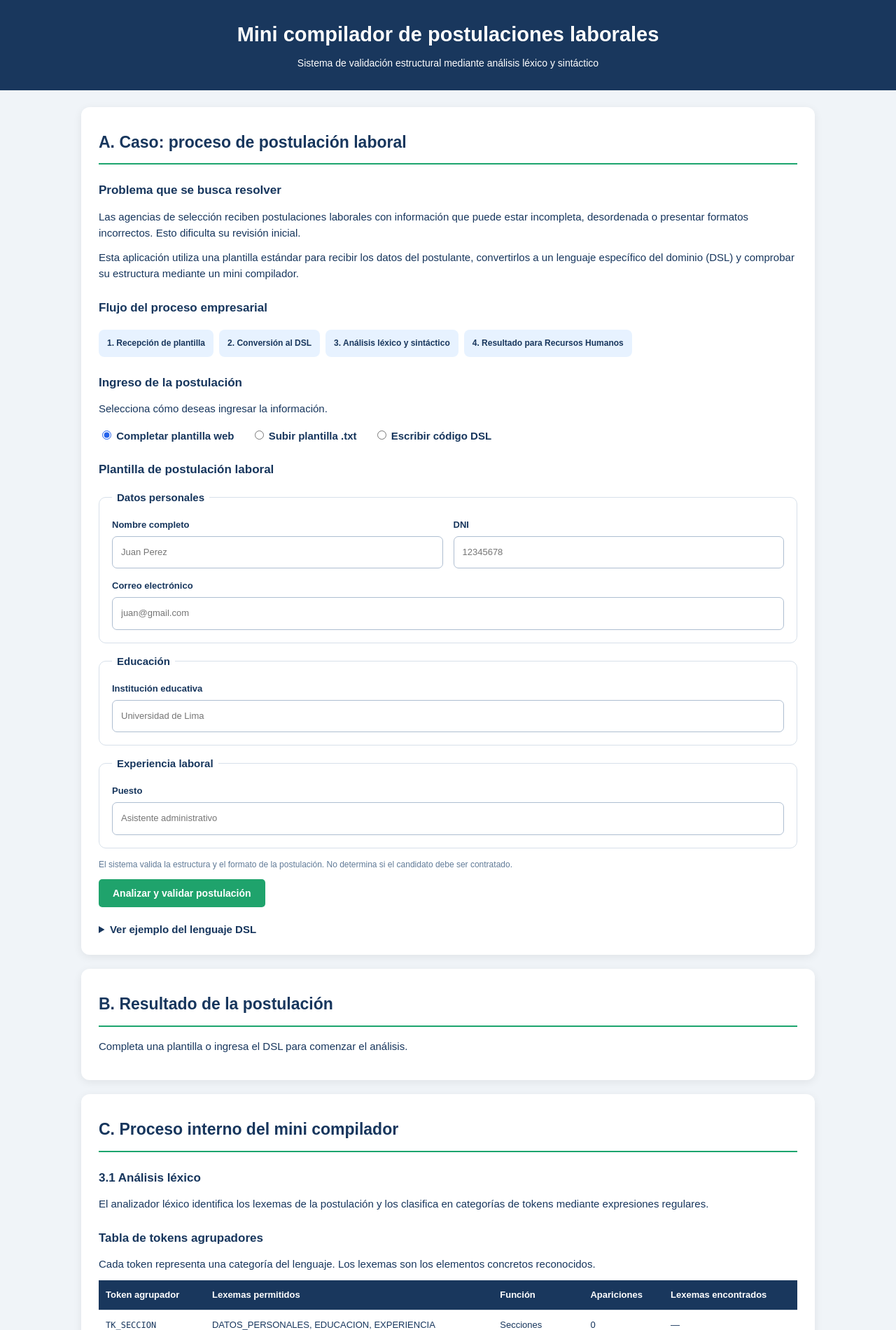
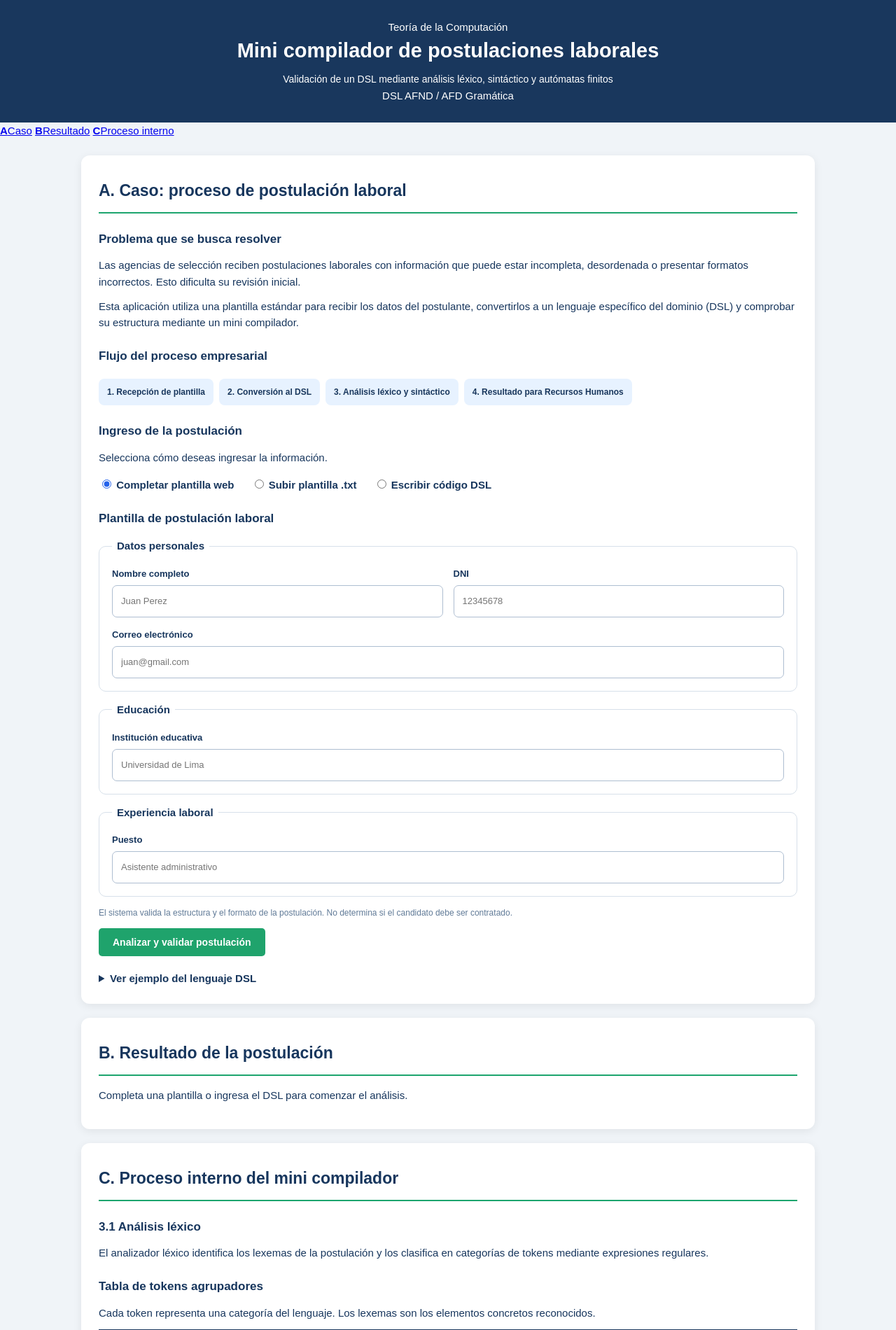
Before and after one commit to yhonathanchi/Analizador-de-Postulaciones, a Flask app: page / in a window 1280 px wide. Shown: the top 1900 px of the page at 70% size. Run offline with Flask 3, Linux system fonts and the light colour scheme.

Commit message:
Moderniza la estructura visual de la interfaz

```diff
--- a/templates/index.html
+++ b/templates/index.html
@@ -8,14 +8,30 @@
   </head>
   <body>
     <header class="encabezado">
-      <h1>Mini compilador de postulaciones laborales</h1>
-      <p>
-        Sistema de validación estructural mediante análisis léxico y sintáctico
-      </p>
+      <div class="encabezado-contenido">
+        <div>
+          <span class="etiqueta-proyecto">Teoría de la Computación</span>
+          <h1>Mini compilador de postulaciones laborales</h1>
+          <p>
+            Validación de un DSL mediante análisis léxico, sintáctico y autómatas finitos
+          </p>
+        </div>
+        <div class="estado-proyecto">
+          <span>DSL</span>
+          <span>AFND / AFD</span>
+          <span>Gramática</span>
+        </div>
+      </div>
     </header>
 
+    <nav class="navegacion-proyecto" aria-label="Secciones del proyecto">
+      <a href="#caso"><strong>A</strong><span>Caso</span></a>
+      <a href="#resultado"><strong>B</strong><span>Resultado</span></a>
+      <a href="#analisis-lexico"><strong>C</strong><span>Proceso interno</span></a>
+    </nav>
+
     <main>
-      <section class="panel" id="caso">
+      <section class="panel panel-destacado" id="caso">
         <h2>A. Caso: proceso de postulación laboral</h2>
 
         <h3>Problema que se busca resolver</h3>
@@ -204,7 +220,7 @@
         </details>
       </section>
 
-      <section class="panel" id="resultado">
+      <section class="panel panel-resultado" id="resultado">
         <h2>B. Resultado de la postulación</h2>
 
         {% if errores %}
@@ -249,7 +265,7 @@
         {% endif %}
       </section>
 
-      <section class="panel" id="analisis-lexico">
+      <section class="panel panel-proceso" id="analisis-lexico">
         <h2>C. Proceso interno del mini compilador</h2>
 
         <h3>3.1 Análisis léxico</h3>
@@ -732,7 +748,7 @@
       </section>
     </main>
 
-    <script src="{{ url_for('javascript_automatas') }}?v=tokens4"></script>
+    <script src="{{ url_for('javascript_automatas') }}?v=tokens5"></script>
     <script>
       document.addEventListener("DOMContentLoaded", function () {
         const opciones = document.querySelectorAll('input[name="modo_visual"]');
```
